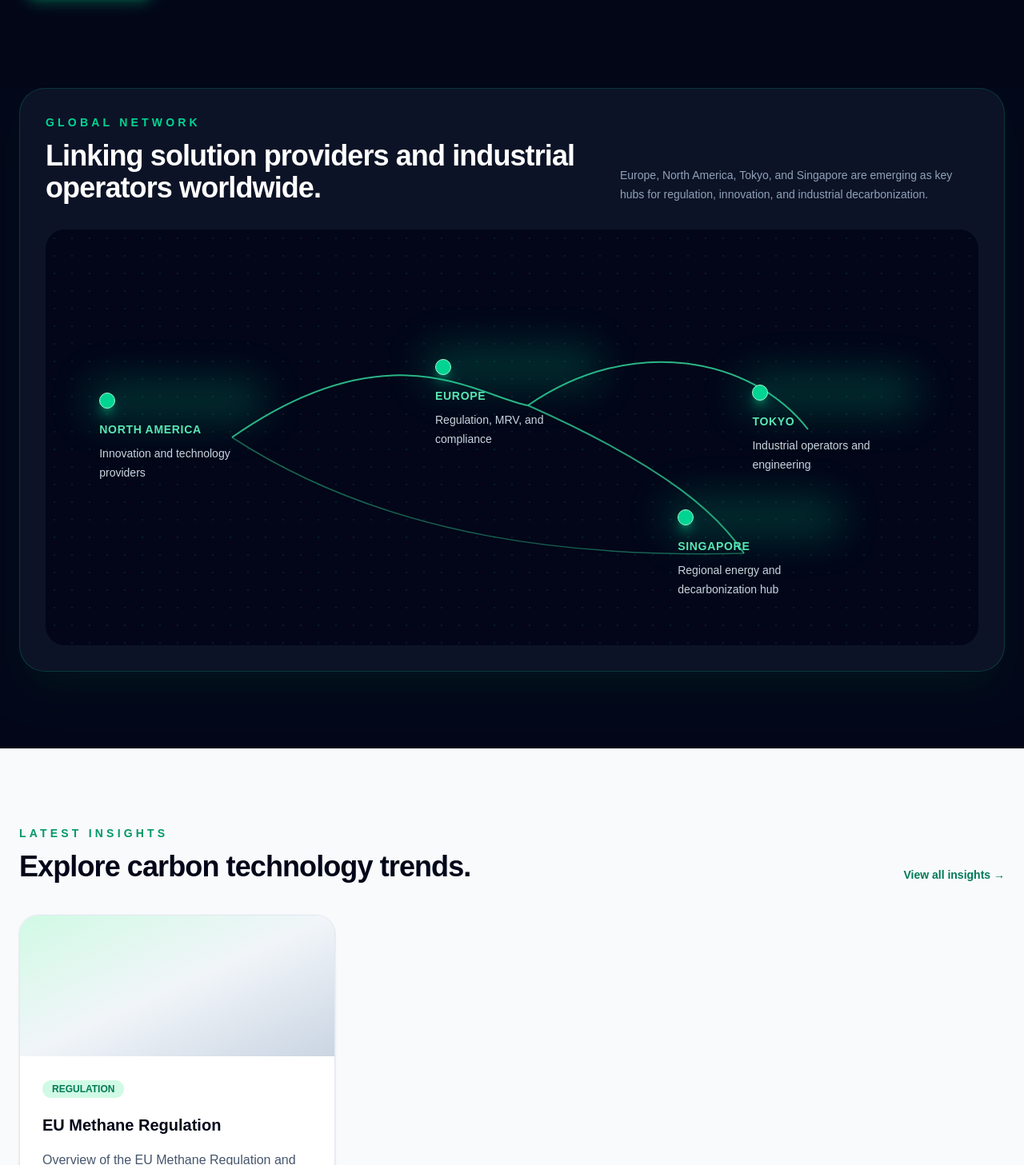
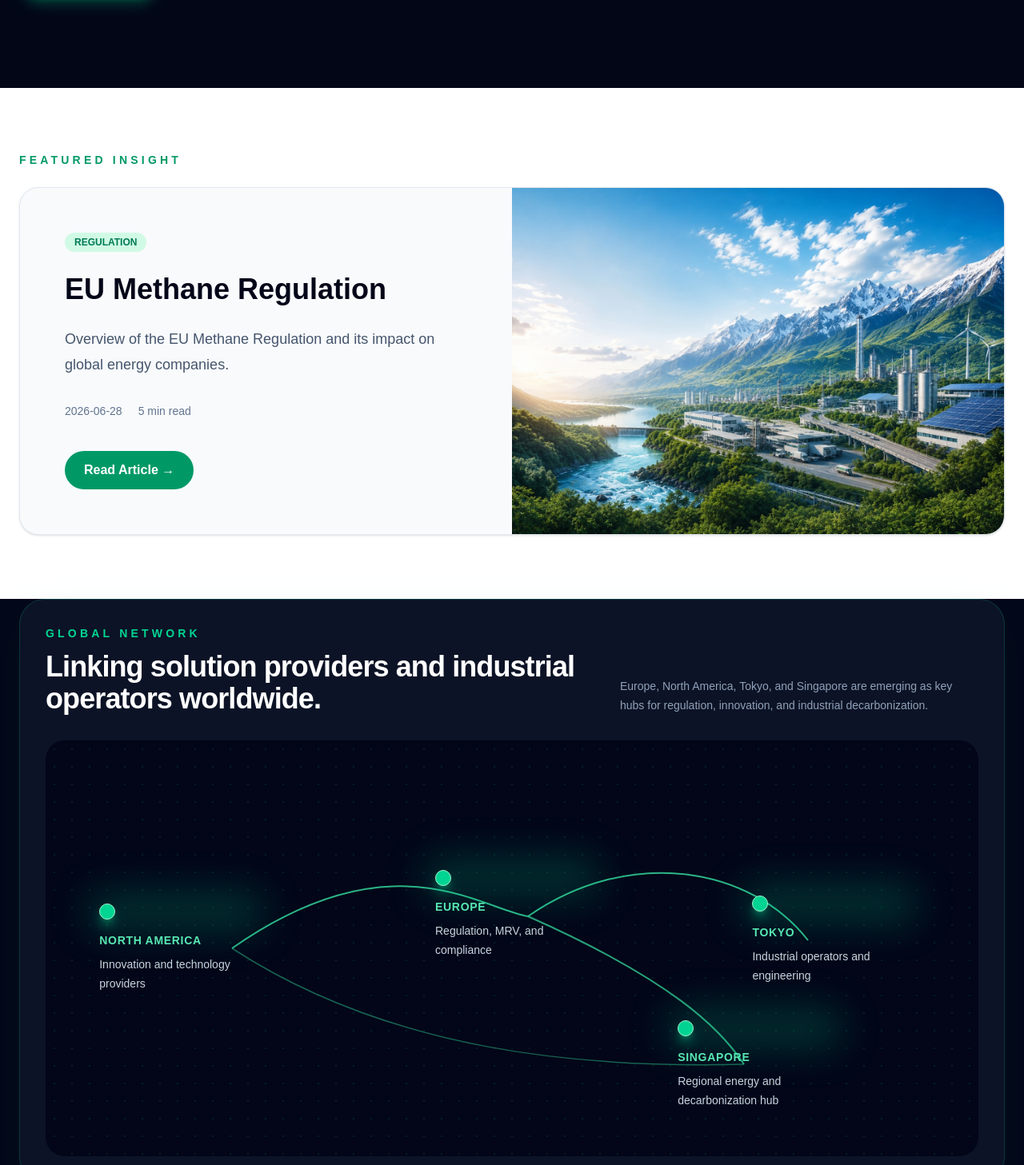
Before and after one commit to kazuakich3cooh/carbon-tech-hub, a Next.js app: page / in a window 1280 px wide. Shown: the part 633-2090 px from the top of the page at 80% size. Built offline with nearby package versions, Linux system fonts and the light colour scheme.

Commit message:
Release CarbonTech Hub v0.5

```diff
--- a/app/insights/[slug]/page.tsx
+++ b/app/insights/[slug]/page.tsx
@@ -1,6 +1,7 @@
 import { getPostBySlug } from "@/lib/posts";
 import { notFound } from "next/navigation";
 import ReactMarkdown from "react-markdown";
+import Image from "next/image";
 
 type PageProps = {
   params: Promise<{
@@ -38,6 +39,16 @@ export default async function ArticlePage({ params }: PageProps) {
           {post.excerpt}
         </p>
 
+        <div className="relative mt-10 h-[420px] overflow-hidden rounded-3xl">
+          <Image
+            src={post.coverImage}
+            alt={post.title}
+            fill
+            className="object-cover"
+            priority
+          />
+        </div>
+
         <hr className="my-10" />
 
         <div className="prose prose-slate max-w-none">
--- a/app/insights/page.tsx
+++ b/app/insights/page.tsx
@@ -1,3 +1,4 @@
+import Image from "next/image";
 import Link from "next/link";
 import { getAllPosts } from "@/lib/posts";
 
@@ -16,27 +17,37 @@ export default function InsightsPage() {
         </h1>
 
         <p className="mt-6 max-w-2xl text-lg text-slate-600">
-          Latest perspectives on MRV, methane management, carbon capture, and
-          industrial decarbonization.
+          Latest perspectives on MRV, methane management, carbon capture,
+          and industrial decarbonization.
         </p>
 
-        <div className="mt-12 grid gap-6 md:grid-cols-3">
+        <div className="mt-12 grid gap-8 md:grid-cols-2 xl:grid-cols-3">
           {posts.map((post) => (
             <article
               key={post.id}
-              className="rounded-2xl bg-white p-8 shadow-sm ring-1 ring-slate-200 transition hover:shadow-lg"
+              className="overflow-hidden rounded-3xl bg-white shadow-sm ring-1 ring-slate-200 transition hover:-translate-y-1 hover:shadow-xl"
             >
-              <div className="flex items-center gap-3 text-sm">
-                <span className="font-bold text-emerald-600">
+              <div className="relative h-56">
+                <Image
+                  src={post.coverImage}
+                  alt={post.title}
+                  fill
+                  className="object-cover"
+                />
+              </div>
+
+              <div className="p-8">
+                <div className="flex items-center justify-between">
+                  <span className="rounded-full bg-emerald-100 px-3 py-1 text-xs font-semibold uppercase text-emerald-700">
                     {post.category}
                   </span>
 
-                <span className="text-slate-500">
+                  <span className="text-sm text-slate-500">
                     {post.readingTime} min read
                   </span>
                 </div>
 
-              <h2 className="mt-4 text-2xl font-black">
+                <h2 className="mt-5 text-2xl font-black leading-tight">
                   {post.title}
                 </h2>
 
@@ -48,7 +59,7 @@ export default function InsightsPage() {
                   {post.tags.map((tag) => (
                     <span
                       key={tag}
-                    className="rounded-full bg-emerald-100 px-3 py-1 text-xs font-semibold text-emerald-700"
+                      className="rounded-full bg-slate-100 px-3 py-1 text-xs text-slate-600"
                     >
                       {tag}
                     </span>
@@ -57,10 +68,11 @@ export default function InsightsPage() {
 
                 <Link
                   href={`/insights/${post.slug}`}
-                className="mt-8 inline-block font-semibold text-emerald-600 hover:text-emerald-700"
+                  className="mt-8 inline-flex font-semibold text-emerald-600 hover:text-emerald-700"
                 >
                   Read more →
                 </Link>
+              </div>
             </article>
           ))}
         </div>
--- a/app/page.tsx
+++ b/app/page.tsx
@@ -1,4 +1,5 @@
 import Hero from "@/components/home/Hero";
+import FeaturedInsight from "@/components/home/FeaturedInsight";
 import GlobalNetwork from "@/components/home/GlobalNetwork";
 import LatestInsights from "@/components/home/LatestInsights";
 import CTA from "@/components/home/CTA";
@@ -7,6 +8,7 @@ export default function HomePage() {
   return (
     <main className="min-h-screen bg-slate-50 text-slate-950">
       <Hero />
+      <FeaturedInsight />
       <GlobalNetwork />
       <LatestInsights />
       <CTA />
--- /dev/null
+++ b/app/robots.ts
@@ -0,0 +1,12 @@
+import type { MetadataRoute } from "next";
+
+export default function robots(): MetadataRoute.Robots {
+  return {
+    rules: {
+      userAgent: "*",
+      allow: "/",
+    },
+
+    sitemap: "https://carbon-tech-hub.com/sitemap.xml",
+  };
+}
--- /dev/null
+++ b/app/sitemap.ts
@@ -0,0 +1,33 @@
+import type { MetadataRoute } from "next";
+import { getAllPosts } from "@/lib/posts";
+
+export default function sitemap(): MetadataRoute.Sitemap {
+  const baseUrl = "https://carbon-tech-hub.com";
+
+  const posts = getAllPosts();
+
+  const postUrls = posts.map((post) => ({
+    url: `${baseUrl}/insights/${post.slug}`,
+    lastModified: new Date(post.date),
+    changeFrequency: "monthly" as const,
+    priority: 0.8,
+  }));
+
+  return [
+    {
+      url: baseUrl,
+      lastModified: new Date(),
+      changeFrequency: "weekly",
+      priority: 1,
+    },
+
+    {
+      url: `${baseUrl}/insights`,
+      lastModified: new Date(),
+      changeFrequency: "weekly",
+      priority: 0.9,
+    },
+
+    ...postUrls,
+  ];
+}
--- /dev/null
+++ b/components/home/FeaturedInsight.tsx
@@ -0,0 +1,60 @@
+import Image from "next/image";
+import Link from "next/link";
+import { getAllPosts } from "@/lib/posts";
+
+export default function FeaturedInsight() {
+  const featuredPost =
+    getAllPosts().find((post) => post.featured) ?? getAllPosts()[0];
+
+  if (!featuredPost) return null;
+
+  return (
+    <section className="bg-white px-6 py-20">
+      <div className="mx-auto max-w-7xl">
+        <p className="text-sm font-semibold uppercase tracking-[0.3em] text-emerald-600">
+          Featured Insight
+        </p>
+
+        <div className="mt-6 overflow-hidden rounded-3xl border border-slate-200 bg-slate-50 shadow-sm">
+          <div className="grid lg:grid-cols-2">
+            <div className="flex flex-col justify-center p-10 lg:p-14">
+              <span className="inline-flex w-fit rounded-full bg-emerald-100 px-3 py-1 text-xs font-semibold uppercase text-emerald-700">
+                {featuredPost.category}
+              </span>
+
+              <h2 className="mt-6 text-4xl font-bold leading-tight">
+                {featuredPost.title}
+              </h2>
+
+              <p className="mt-6 text-lg leading-8 text-slate-600">
+                {featuredPost.excerpt}
+              </p>
+
+              <div className="mt-8 flex items-center gap-5 text-sm text-slate-500">
+                <span>{featuredPost.date}</span>
+                <span>{featuredPost.readingTime} min read</span>
+              </div>
+
+              <Link
+                href={`/insights/${featuredPost.slug}`}
+                className="mt-10 inline-flex w-fit rounded-full bg-emerald-600 px-6 py-3 font-semibold text-white transition hover:bg-emerald-700"
+              >
+                Read Article →
+              </Link>
+            </div>
+
+            <div className="relative min-h-[380px]">
+              <Image
+                src={featuredPost.coverImage}
+                alt={featuredPost.title}
+                fill
+                className="object-cover"
+                priority
+              />
+            </div>
+          </div>
+        </div>
+      </div>
+    </section>
+  );
+}
--- a/components/home/LatestInsights.tsx
+++ b/components/home/LatestInsights.tsx
@@ -1,5 +1,6 @@
 import Link from "next/link";
 import { getAllPosts } from "@/lib/posts";
+import Image from "next/image";
 
 export default function LatestInsights() {
   const posts = getAllPosts().slice(0, 3);
@@ -32,7 +33,14 @@ export default function LatestInsights() {
               key={post.id}
               className="overflow-hidden rounded-3xl border border-slate-200 bg-white shadow-sm transition hover:-translate-y-1 hover:shadow-xl"
             >
-              <div className="h-44 bg-gradient-to-br from-emerald-100 via-slate-100 to-slate-300" />
+              <div className="relative h-44">
+                <Image
+                  src={post.coverImage}
+                  alt={post.title}
+                  fill
+                  className="object-cover"
+                />
+              </div>
 
               <div className="p-7">
                 <span className="rounded-full bg-emerald-100 px-3 py-1 text-xs font-semibold uppercase text-emerald-700">
```
Also changed, not shown: public/images/eumr.jpg (added). Lines whose indentation alone changed are shown as unchanged.
